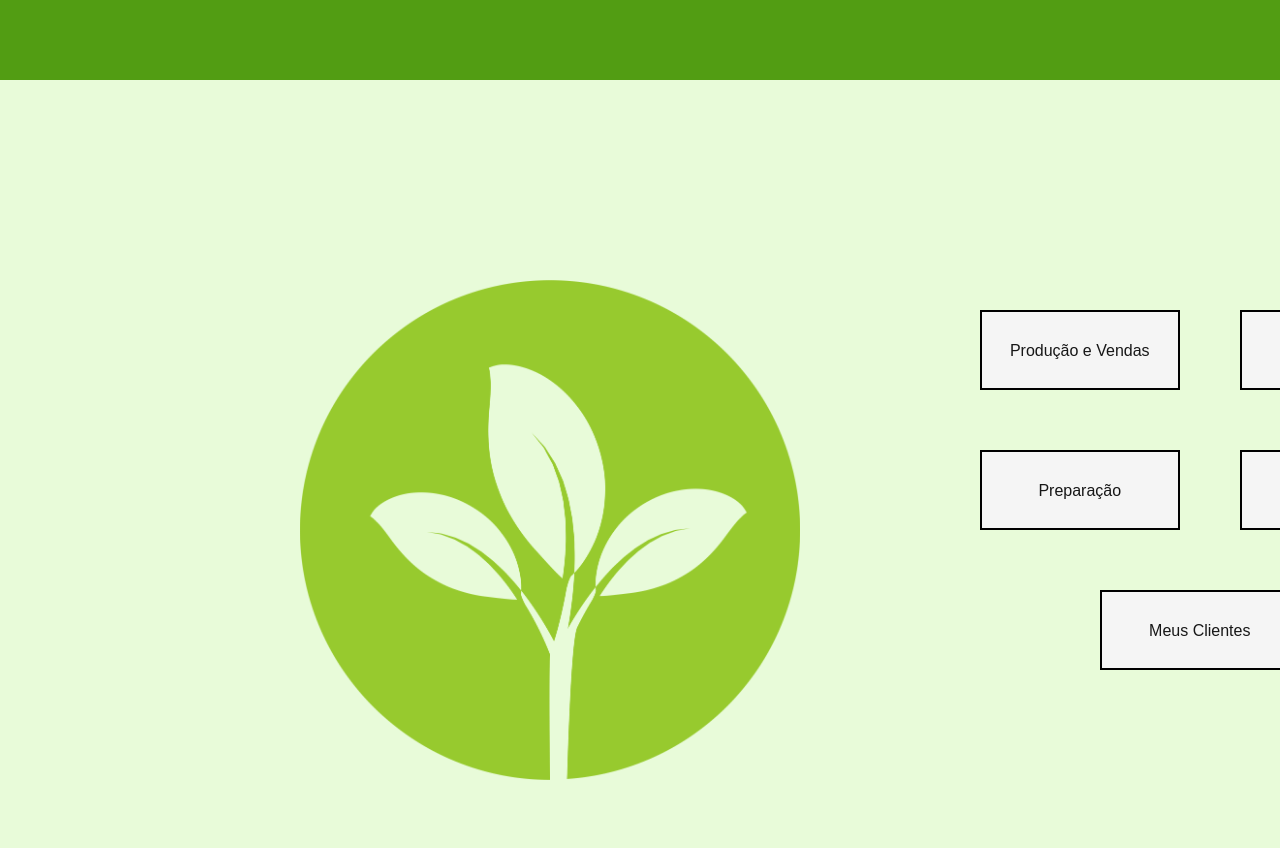
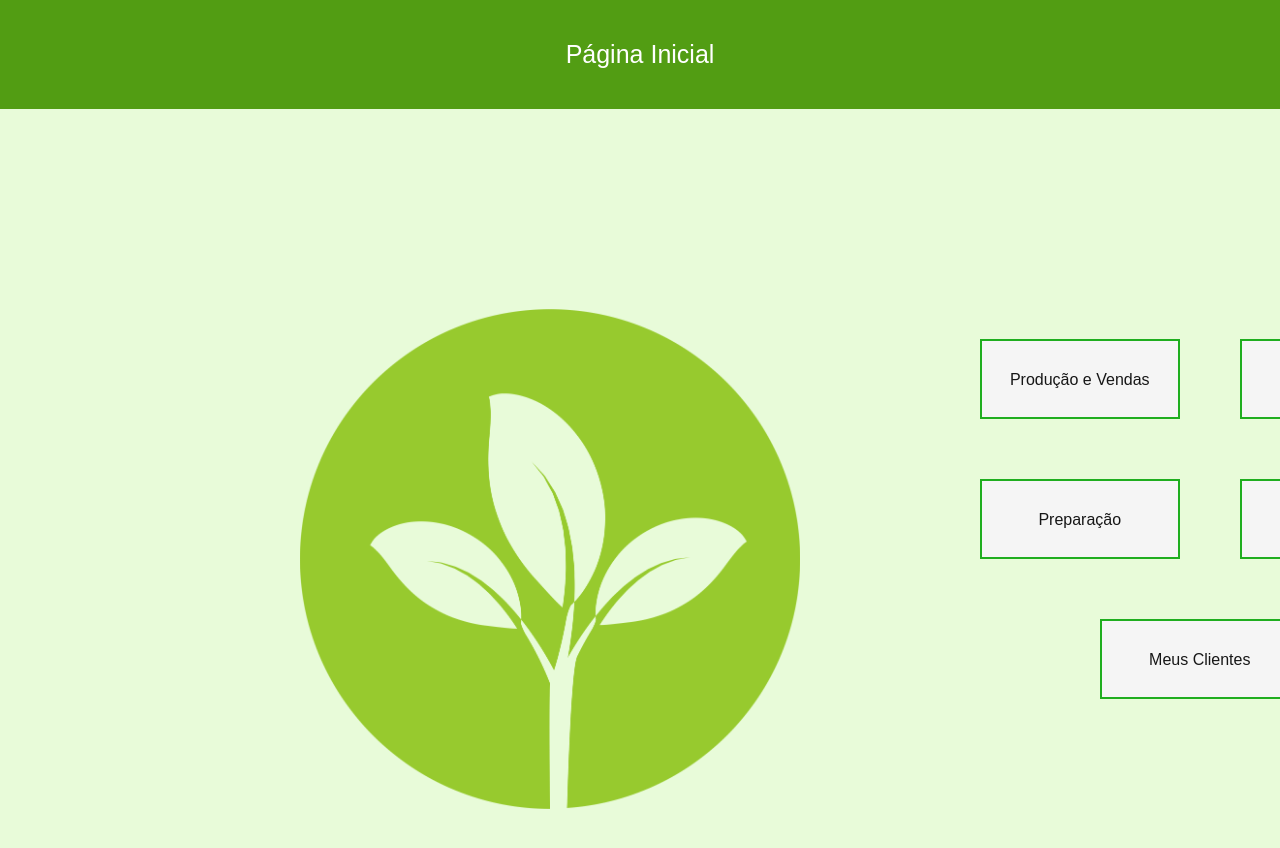
Before and after one commit to ThalesTavares18/gestao-rural, a Next.js app: page / in a window 1280 px wide. Shown: the top 848 px of the page. Built offline with nearby package versions, Linux system fonts and the light colour scheme.

Commit message:
SQL "pv"

```diff
--- a/app/inicio.css
+++ b/app/inicio.css
@@ -15,13 +15,18 @@ body{
 }
 
 .botoes{
-  border: 2px solid black;
+  border: 2px solid #1fae1f;
   margin: 30px;
   width: 200px;
   height: 80px;
   text-align: center;
   padding-top: 30px;
   background-color: whitesmoke;
+}
+
+.botoes:hover{
+  background-color: #529D13;
+  color: white;
 }
 
 .espacamento_cima{
@@ -36,3 +41,9 @@ body{
   background-color: #529D13;
   padding: 40px;
 }
+
+.barrinhaverde p{
+  text-align: center;
+  font-size: 25px;
+  color: white;
+}
--- a/app/page.js
+++ b/app/page.js
@@ -8,7 +8,9 @@ function Inicio () {
     return (
 
         <div>
-            <div className="barrinhaverde"></div>
+            <div className="barrinhaverde">
+                <p>Página Inicial</p>
+            </div>
 
                  <div className="espacamento">
 
```
Also changed, not shown: 1 other file (tests, documents, lock files or other folders).
